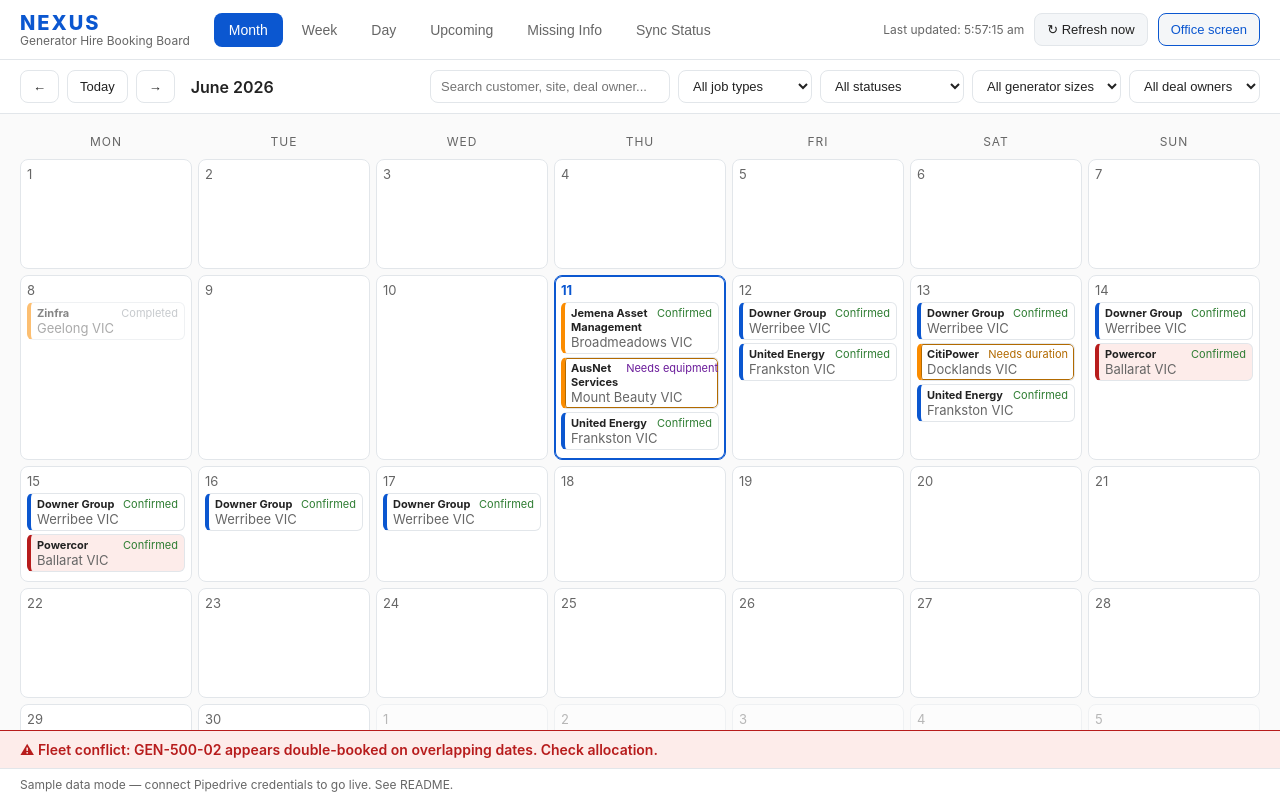
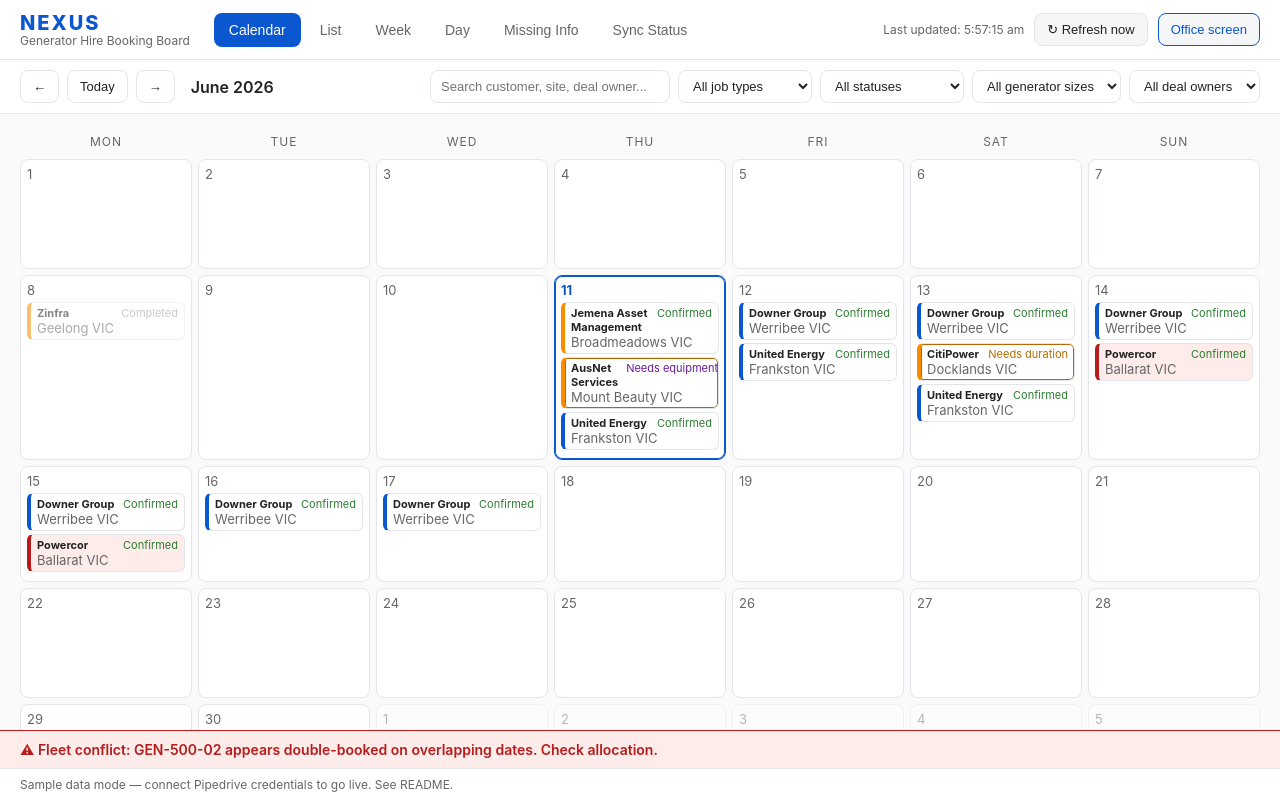
Before and after one commit to Nexus-Energy393/nexus-hire-booking-calendar, a plain HTML site: page index.html in a window 1280 px wide. Drawn offline with Linux system fonts and the light colour scheme.

Commit message:
Add Calendar and List view tabs

```diff
--- a/index.html
+++ b/index.html
@@ -1,11 +1,11 @@
 <!DOCTYPE html>
 <html lang="en-AU">
 <head>
-<meta charset="UTF-8" />
-<meta name="viewport" content="width=device-width, initial-scale=1.0" />
-<title>Nexus Generator Hire Booking Calendar</title>
-<meta name="description" content="Operational booking board for Nexus Energy generator hire and planned outage jobs." />
-<link rel="stylesheet" href="styles.css" />
+  <meta charset="UTF-8" />
+  <meta name="viewport" content="width=device-width, initial-scale=1.0" />
+  <title>Nexus Generator Hire Booking Calendar</title>
+  <meta name="description" content="Operational booking board for Nexus Energy generator hire and planned outage jobs." />
+  <link rel="stylesheet" href="styles.css" />
 </head>
 <body data-mode="desktop">
   <header class="app-header">
@@ -14,10 +14,10 @@
       <span class="brand-sub">Generator Hire Booking Board</span>
     </div>
     <nav class="view-tabs" id="viewTabs">
-      <button class="tab active" data-view="month">Month</button>
+      <button class="tab active" data-view="month">Calendar</button>
+      <button class="tab" data-view="list">List</button>
       <button class="tab" data-view="week">Week</button>
       <button class="tab" data-view="day">Day</button>
-      <button class="tab" data-view="list">Upcoming</button>
       <button class="tab" data-view="missing">Missing Info</button>
       <button class="tab" data-view="sync">Sync Status</button>
     </nav>
```
